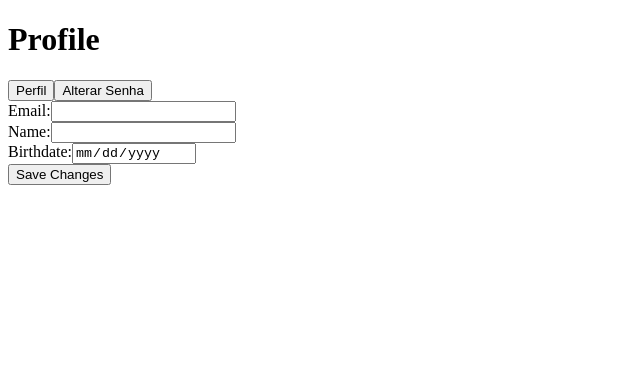
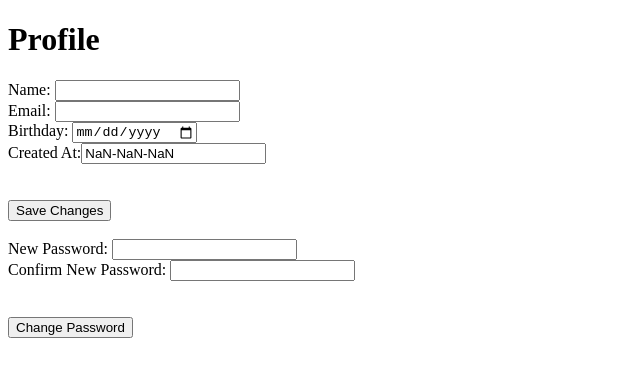
Before and after one commit to jeanrabelo75/spotlight-players-frontend, a Next.js app: page /profile in a window 1280 px wide. Shown: the top 376 px of the page, without its empty margins (0-640 px from the left). Built offline with nearby package versions, Linux system fonts and the light colour scheme; no server answers; sample sign-in values are in the browser's storage.

Commit message:
update profile working

```diff
--- a/src/pages/profile.js
+++ b/src/pages/profile.js
@@ -1,161 +1,162 @@
-import api from "@/utils/api";
-import { useRouter } from "next/router";
-import { useSession  } from 'next-auth/react';
+import api from '@/utils/api';
+import { useRouter } from 'next/router';
+import { useSession } from 'next-auth/react';
 import { MessageContext } from "@/contexts/message";
-import React, { useState, useEffect, useContext } from "react";
+import { useState, useEffect, useContext } from 'react';
 
 const Profile = () => {
   const router = useRouter();
   const { data: session } = useSession();
   const showMessage = useContext(MessageContext);
 
-  const [userInfo, setUserInfo] = useState({});
-  const [editedInfo, setEditedInfo] = useState({});
-  const [newPassword, setNewPassword] = useState("");
-  const [confirmNewPassword, setConfirmNewPassword] = useState("");
-  const [showChangePassword, setShowChangePassword] = useState(false);
+  const [userData, setUserData] = useState({
+    name: '',
+    email: '',
+    birthday: '',
+    created_at: '',
+  });
 
   useEffect(() => {
+    if (session === undefined) {
+      return;
+    }
+
     if (!session) {
-      router.push("/login");
+      router.push('/login');
+    } else {
+      api.get('/profile')
+        .then((response) => {
+          const { name, email, birthday, created_at } = response.data;
+          setUserData({
+            name,
+            email,
+            birthday,
+            created_at,
+          });
+        })
+        .catch((error) => {
+          console.error('Error fetching user profile:', error);
+        });
     }
   }, [session, router]);
 
-  useEffect(() => {
-    const fetchUserInfo = async () => {
-      try {
-        const response = await api.get("profile");
-        setUserInfo(response.data);
-        setEditedInfo(response.data);
-      } catch (error) {
-        console.error("Error fetching user info:", error);
-      }
+  const handleInputChange = (e) => {
+    const { name, value } = e.target;
+    setUserData({ ...userData, [name]: value });
   };
 
-    fetchUserInfo();
-  }, []);
-
-  const handleChange = (e) => {
-    const { name, value } = e.target;
-    setEditedInfo({ ...editedInfo, [name]: value });
+  const handleUpdateProfile = (e) => {
+    e.preventDefault();
+    api.patch('/user/update-profile', userData)
+      .then(() => {
+        showMessage('success', 'Profile updated successfully!');
+        router.reload();
+      })
+      .catch((error) => {
+        showMessage('error', 'Error updating profile.');
+      });
   };
 
-  const handleSubmit = async (e) => {
+  const handleChangePassword = (e) => {
     e.preventDefault();
+    const { newPassword, confirmNewPassword } = userData;
 
-    try {
-      const updatedFields = {};
-      for (const key in editedInfo) {
-        if (userInfo[key] !== editedInfo[key]) {
-          updatedFields[key] = editedInfo[key];
-        }
-      }
-
-      if (Object.keys(updatedFields).length === 0) {
-        showMessage("info", "No changes detected.");
+    if (newPassword !== confirmNewPassword) {
+      showMessage('error', 'Passwords do not match.');
       return;
     }
 
-      const response = await api.patch("/user/update-profile", updatedFields);
-
-      setUserInfo((prevInfo) => ({
-        ...prevInfo,
-        ...updatedFields,
-      }));
-
-      showMessage("success", "Profile updated successfully!");
-    } catch (error) {
-      showMessage("error", "Error updating profile");
-      console.error("Error updating profile:", error);
-    }
+    api.put('/user/change-password', { newPassword })
+      .then(() => {
+        showMessage('success', 'Password updated successfully!');
+      })
+      .catch((error) => {
+        showMessage('error', 'Error updating password.');
+      });
   };
 
-  const handlePasswordChange = async (e) => {
-    e.preventDefault();
-    try {
-      await api.put("/user/change-password", {
-        newPassword,
-        confirmNewPassword,
-      });
-
-      showMessage("success", "Password updated successfully!");
-      setShowChangePassword(false);
-      setNewPassword("");
-      setConfirmNewPassword("");
-    } catch (error) {
-      showMessage("error", "Error updating password");
-      console.error("Error updating password:", error);
-    }
+  const formatDateForInput = (dateString) => {
+    const date = new Date(dateString);
+    const year = date.getUTCFullYear();
+    const month = String(date.getUTCMonth() + 1).padStart(2, "0");
+    const day = String(date.getUTCDate()).padStart(2, "0");
+    return `${year}-${month}-${day}`;
   };
 
   return (
     <div>
       <h1>Profile</h1>
+      <form onSubmit={handleUpdateProfile}>
         <div>
-        <button onClick={() => setShowChangePassword(false)}>Perfil</button>
-        <button onClick={() => setShowChangePassword(true)}>
-          Alterar Senha
-        </button>
-      </div>
-      {showChangePassword ? (
-        <form onSubmit={handlePasswordChange}>
-          <div>
-            <label>New Password:</label>
+          <label>Name: </label>
           <input
-              type="password"
-              name="newPassword"
-              value={newPassword}
-              onChange={(e) => setNewPassword(e.target.value)}
+            type="text"
+            name="name"
+            value={userData.name}
+            onChange={handleInputChange}
             required
           />
         </div>
         <div>
-            <label>Confirm New Password:</label>
+          <label>Email: </label>
+          <input
+            type="email"
+            name="email"
+            value={userData.email}
+            onChange={handleInputChange}
+            required
+          />
+        </div>
+        <div>
+          <label>Birthday: </label>
+          <input
+            type="date"
+            name="birthday"
+            value={formatDateForInput(userData.birthday)}
+            onChange={handleInputChange}
+            required
+          />
+        </div>
+        <div>
+          <label>Created At:</label>
+          <input
+            type="text"
+            name="created_at"
+            value={formatDateForInput(userData.created_at)}
+            readOnly
+          />
+        </div>
+        <br />
+        <br />
+        <button type="submit">Save Changes</button>
+        <br />
+        <br />
+      </form>
+      <form onSubmit={handleChangePassword}>
+        <div>
+          <label>New Password: </label>
+          <input
+            type="password"
+            name="newPassword"
+            value={userData.newPassword}
+            onChange={handleInputChange}
+            required
+          />
+        </div>
+        <div>
+          <label>Confirm New Password: </label>
           <input
             type="password"
             name="confirmNewPassword"
-              value={confirmNewPassword}
-              onChange={(e) => setConfirmNewPassword(e.target.value)}
+            value={userData.confirmNewPassword}
+            onChange={handleInputChange}
             required
           />
         </div>
-          <button type="submit">Save Changes</button>
+        <br />
+        <br />
+        <button type="submit">Change Password</button>
       </form>
-      ) : (
-        <form onSubmit={handleSubmit}>
-          <div>
-            <label>Email:</label>
-            <input
-              type="email"
-              name="email"
-              value={editedInfo.email || ""}
-              onChange={handleChange}
-              readOnly
-            />
-          </div>
-          <div>
-            <label>Name:</label>
-            <input
-              type="text"
-              name="name"
-              value={editedInfo.name || ""}
-              onChange={handleChange}
-              readOnly
-            />
-          </div>
-          <div>
-            <label>Birthdate:</label>
-            <input
-              type="date"
-              name="birthdate"
-              value={editedInfo.birthdate || ""}
-              onChange={handleChange}
-              readOnly
-            />
-          </div>
-          <button type="submit">Save Changes</button>
-        </form>
-      )}
     </div>
   );
 };
--- a/src/utils/api.js
+++ b/src/utils/api.js
@@ -1,11 +1,13 @@
 import axios from "axios";
+import Cookies from "js-cookie";
+import { useSession } from 'next-auth/react';
 
 const api = axios.create({
   baseURL: process.env.API_URL,
 });
 
-api.interceptors.request.use((config) => {
-  const token = localStorage.getItem("token");
+api.interceptors.request.use(async (config) => {
+  const token = Cookies.get('access-token');
 
   if (token) {
     config.headers["Authorization"] = `Bearer ${token}`;
```
Also changed, not shown: src/pages/index.js (+7 -0 lines), src/pages/login.js (+9 -2 lines). Lines whose indentation alone changed are shown as unchanged.
